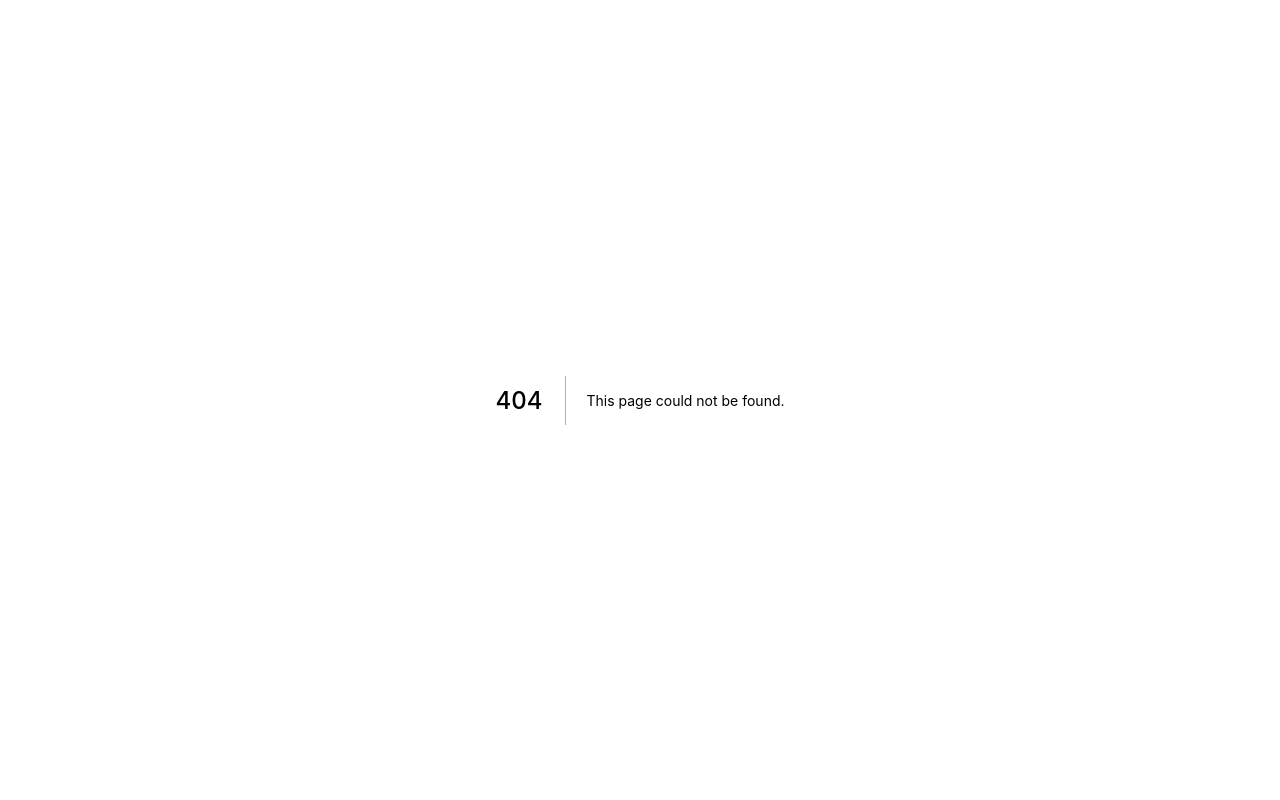
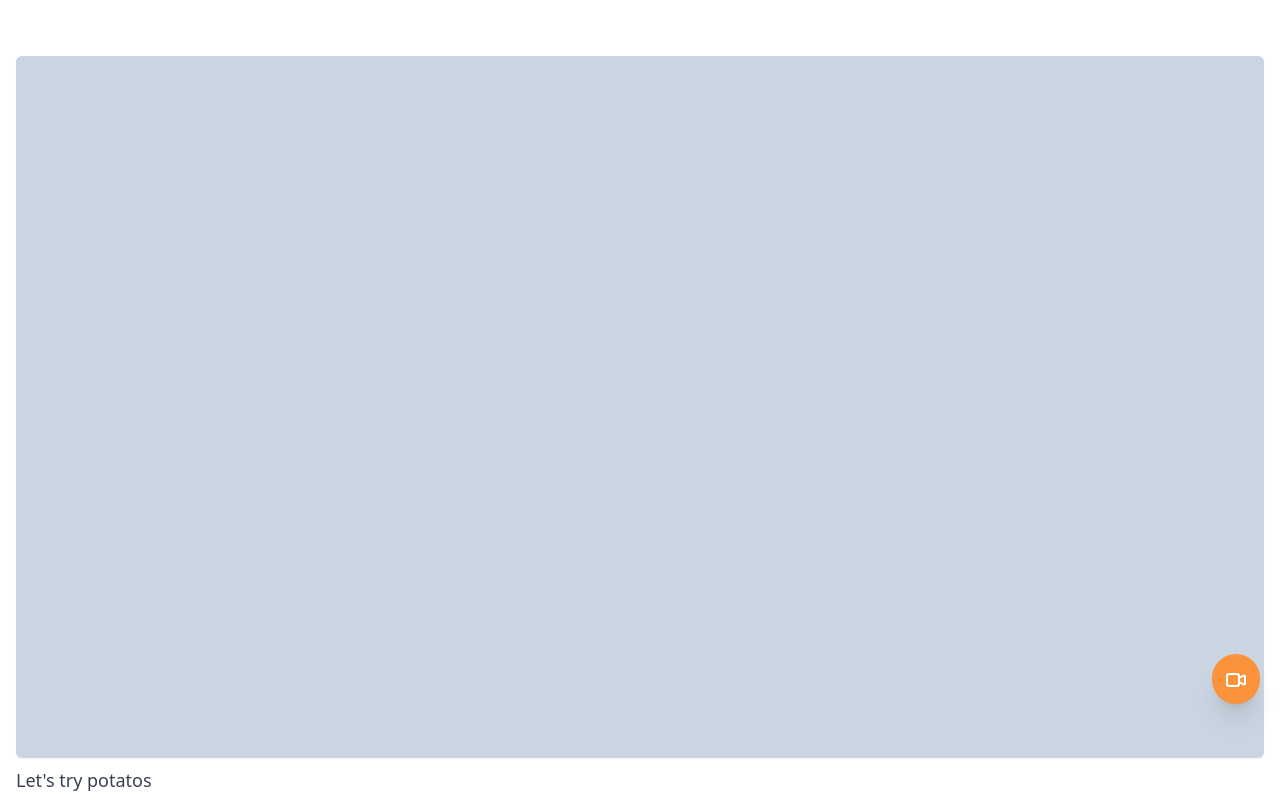
Before and after one commit to kkwondev/carrot-market, a Next.js app: page /live in a window 1280 px wide. Before the commit this address had no page. Shown: the top 800 px of the page. Built offline with nearby package versions, Linux system fonts and the light colour scheme.

Commit message:
#5.13 Streams

```diff
--- /dev/null
+++ b/pages/live.tsx
@@ -0,0 +1,32 @@
+import { NextPage } from "next";
+
+const Live: NextPage = () => {
+  return (
+    <div className="py-10 px-4 divide-y-2 space-y-4">
+      {[...Array(10)].map((_, i) => (
+        <div key={i} className="pt-4">
+          <div className="w-full rounded-md shadow-sm bg-slate-300 aspect-video" />
+          <h3 className=" text-gray-700 text-lg mt-2">Let's try potatos</h3>
+        </div>
+      ))}
+      <button className="fixed bottom-24 right-5 shadow-xl bg-orange-400 rounded-full p-3 text-white hover:bg-orange-500 cursor-pointer transition-colors border-transparent">
+        <svg
+          className="w-6 h-6"
+          fill="none"
+          stroke="currentColor"
+          viewBox="0 0 24 24"
+          xmlns="http://www.w3.org/2000/svg"
+        >
+          <path
+            strokeLinecap="round"
+            strokeLinejoin="round"
+            strokeWidth="2"
+            d="M15 10l4.553-2.276A1 1 0 0121 8.618v6.764a1 1 0 01-1.447.894L15 14M5 18h8a2 2 0 002-2V8a2 2 0 00-2-2H5a2 2 0 00-2 2v8a2 2 0 002 2z"
+          ></path>
+        </svg>
+      </button>
+    </div>
+  );
+};
+
+export default Live;
```
